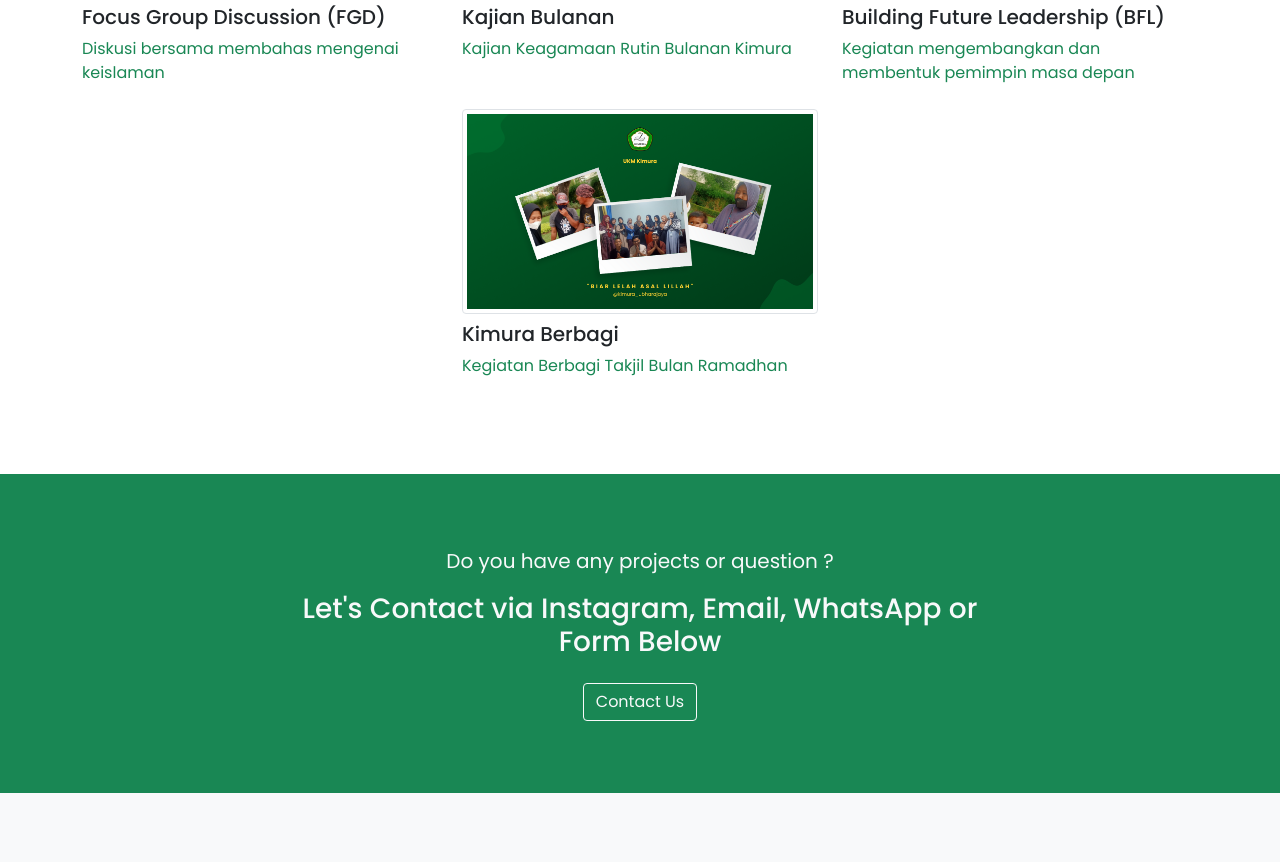
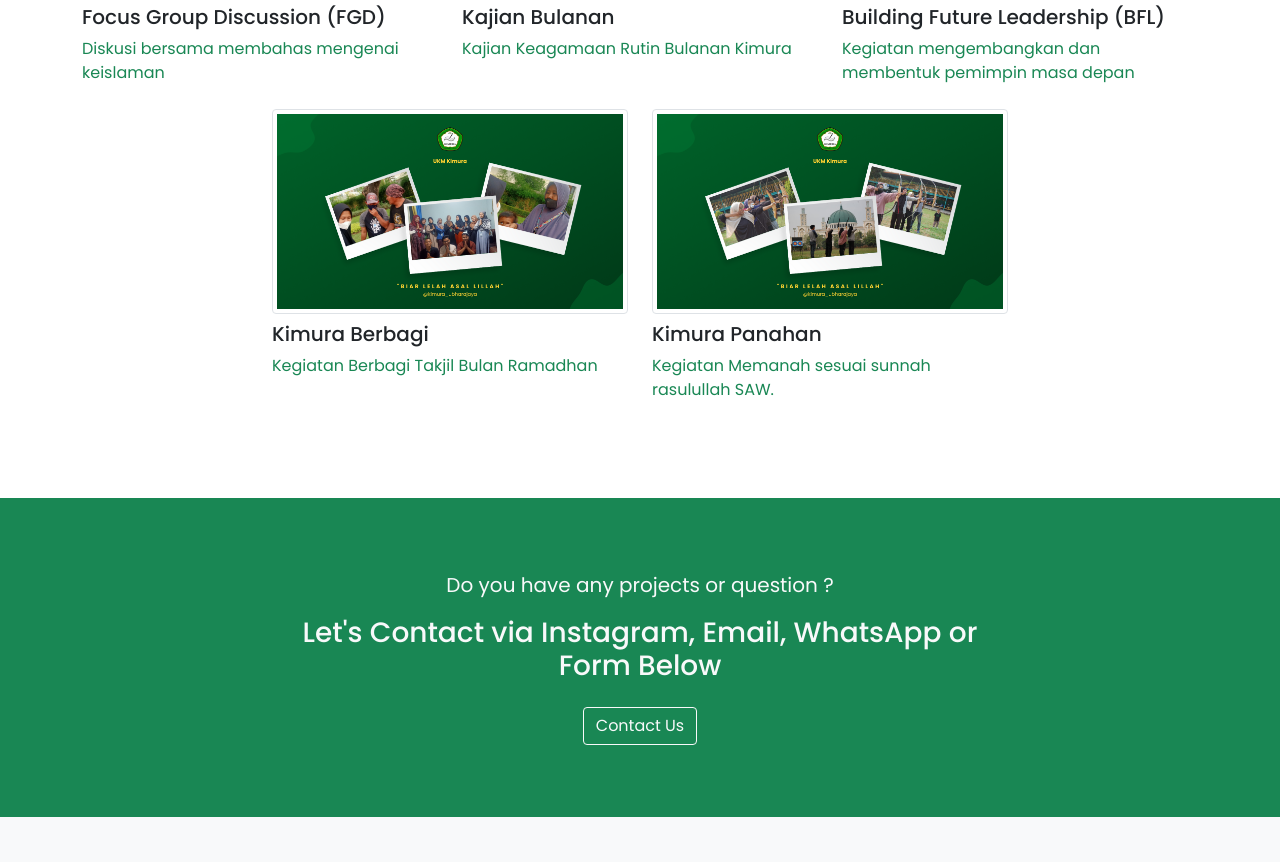
Before and after one commit to rezamufaris/kimura-ubharajaya, a plain HTML site: page index.html in a window 1280 px wide. Shown: the part 3000-3862 px from the top of the page. Drawn offline with nearby package versions, Linux system fonts and the light colour scheme.

Commit message:
Tambah kegiatan

```diff
--- a/index.html
+++ b/index.html
@@ -236,6 +236,13 @@
               <p class="mb-4 text-success">Kegiatan Berbagi Takjil Bulan Ramadhan</p>
             </div>
           </div>
+          <div class="col-md-6 col-lg-4">
+            <div class="portfolio-item">
+              <img src="assets/Kimura Card 11.png" class="w-100 img-thumbnail" alt="Kimura Panahan" data-aos="fade-down" data-aos-delay="600" />
+              <h3 class="text-capitalize fs-5 my-2">Kimura Panahan</h3>
+              <p class="mb-4 text-success">Kegiatan Memanah sesuai sunnah rasulullah SAW.</p>
+            </div>
+          </div>
         </div>
       </div>
     </section>
```
Also changed, not shown: assets/Kimura Card 11.png (added).
